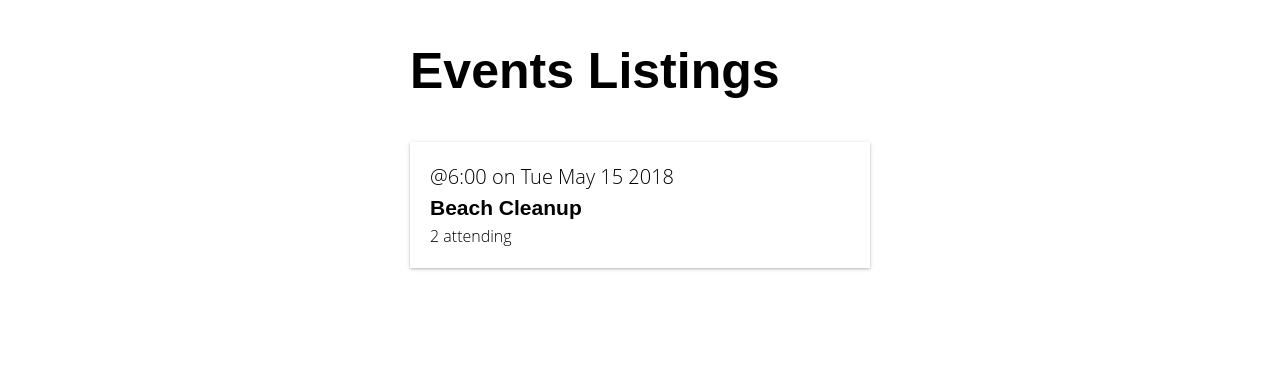
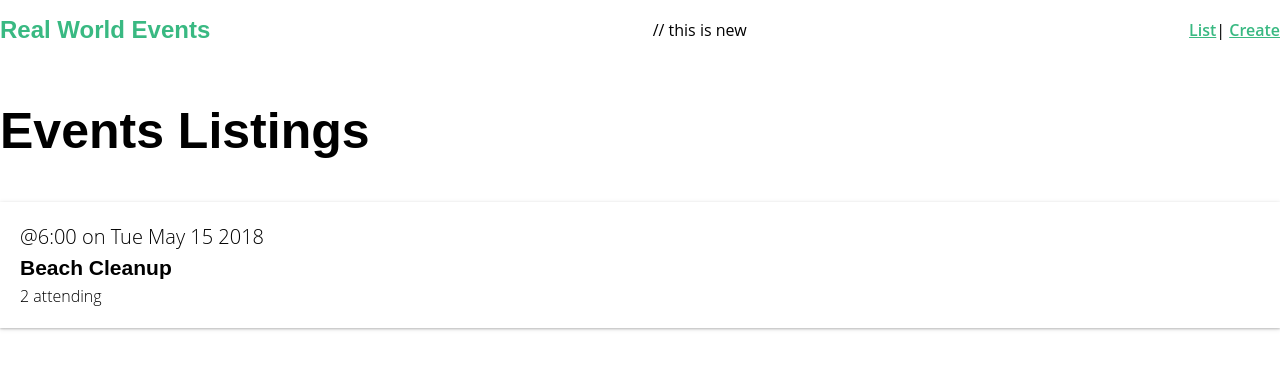
Before and after one commit to dlopez079/Real-World-Vue, a Vue app: page / in a window 1280 px wide. Shown: the top 368 px of the page. Built offline with nearby package versions, Linux system fonts and the light colour scheme.

Commit message:
Imported NavBar inside of the script tab.  Listed NavBar components on export.

```diff
--- a/src/App.vue
+++ b/src/App.vue
@@ -1,8 +1,19 @@
 <template>
-	<div id="app">
-		<router-view />
+	<div>
+		<NavBar></NavBar>
+		<router-view></router-view>
 	</div>
 </template>
+
+<script>
+import NavBar from "./components/NavBar";
+
+export default {
+	components: {
+		NavBar
+	}
+};
+</script>
 
 <style>
 html {
```
